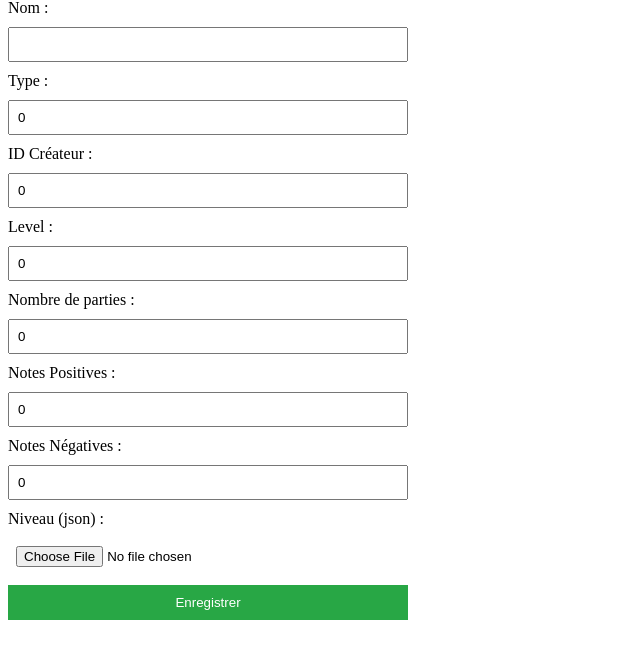
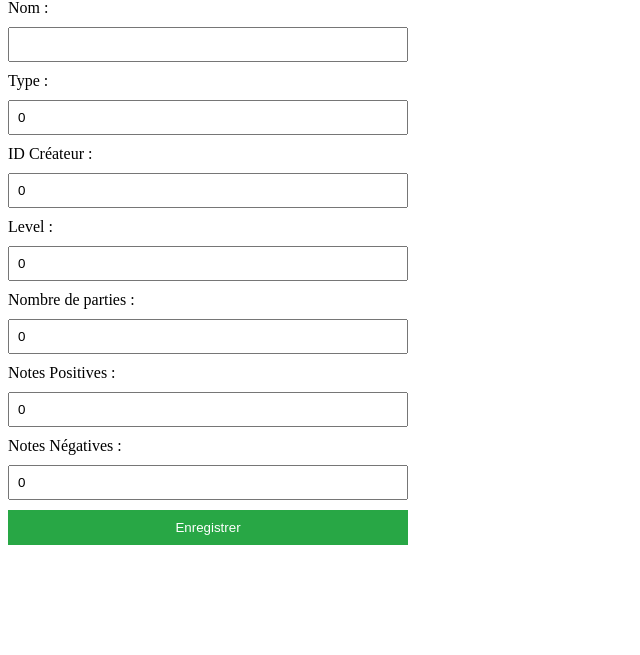
Before and after one commit to hugo4567/arch-js, a PHP site: page /AdminPannel.php?action=add in a window 1280 px wide. Shown: the part 145-800 px from the top of the page, without its empty margins (0-640 px from the left). Run offline with PHP 8.4, Linux system fonts and the light colour scheme; the visitor is signed in with stand-in values (Sample User, id 1); data that the repository does not hold is empty.

Commit message:
Auto-save: /etc/systemd/system-8320b7602ea74a8d80bbe8b323cb5d83-/run/credentials/git-auto-commit.service chqbrebqs::/var/lib

```diff
--- a/Backend/views/form.view.php
+++ b/Backend/views/form.view.php
@@ -46,9 +46,6 @@ $note_neg = $is_edit ? $level_data['note_neg'] : 0;
         <label>Notes Négatives :</label>
         <input type="number" name="note_neg" value="<?= $note_neg ?>" required>
 
-        <label>Niveau (json) : </label>
-        <input type="file", name="niveau_json" required>
-
         <button type="submit">Enregistrer</button>
     </form>
 </body>
```
